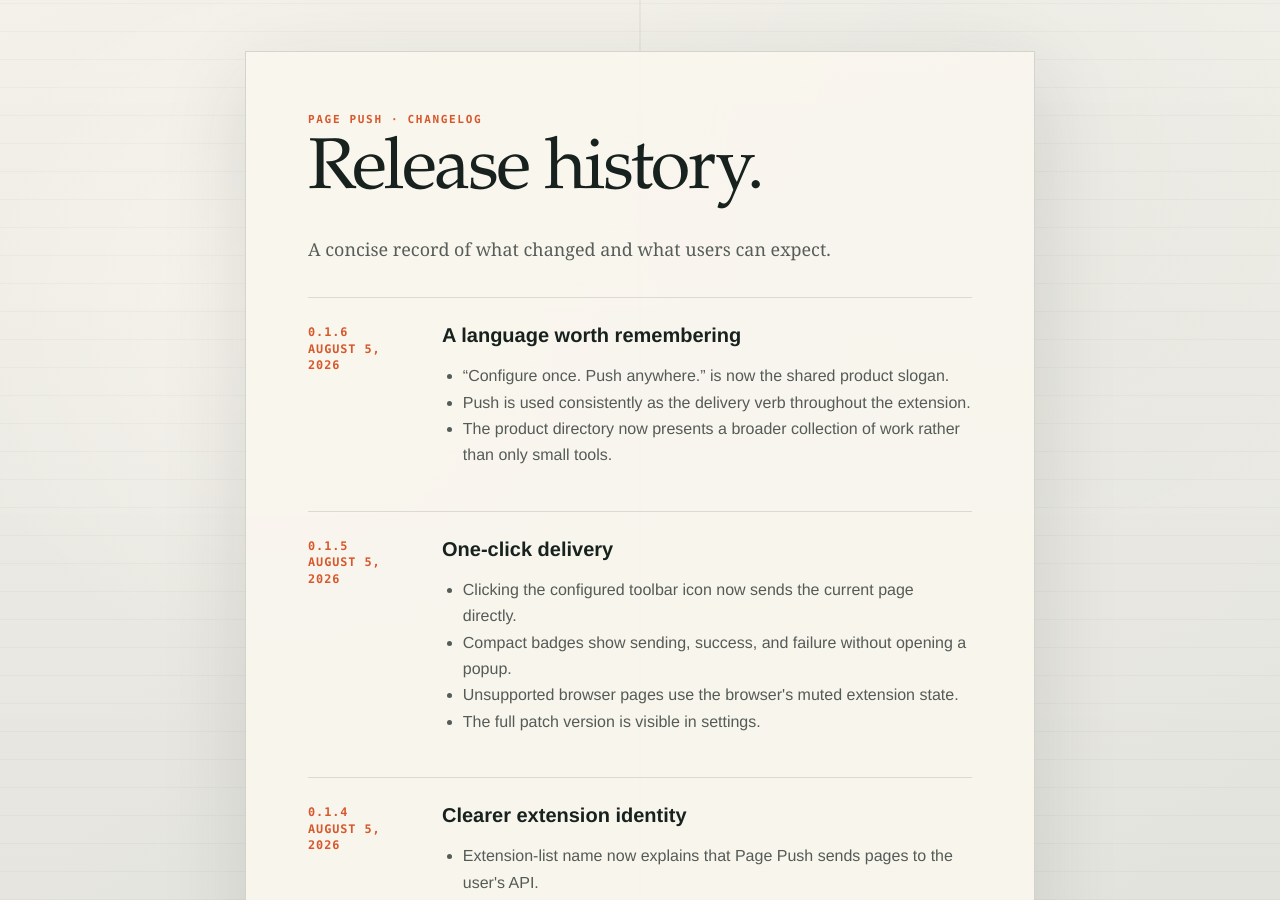
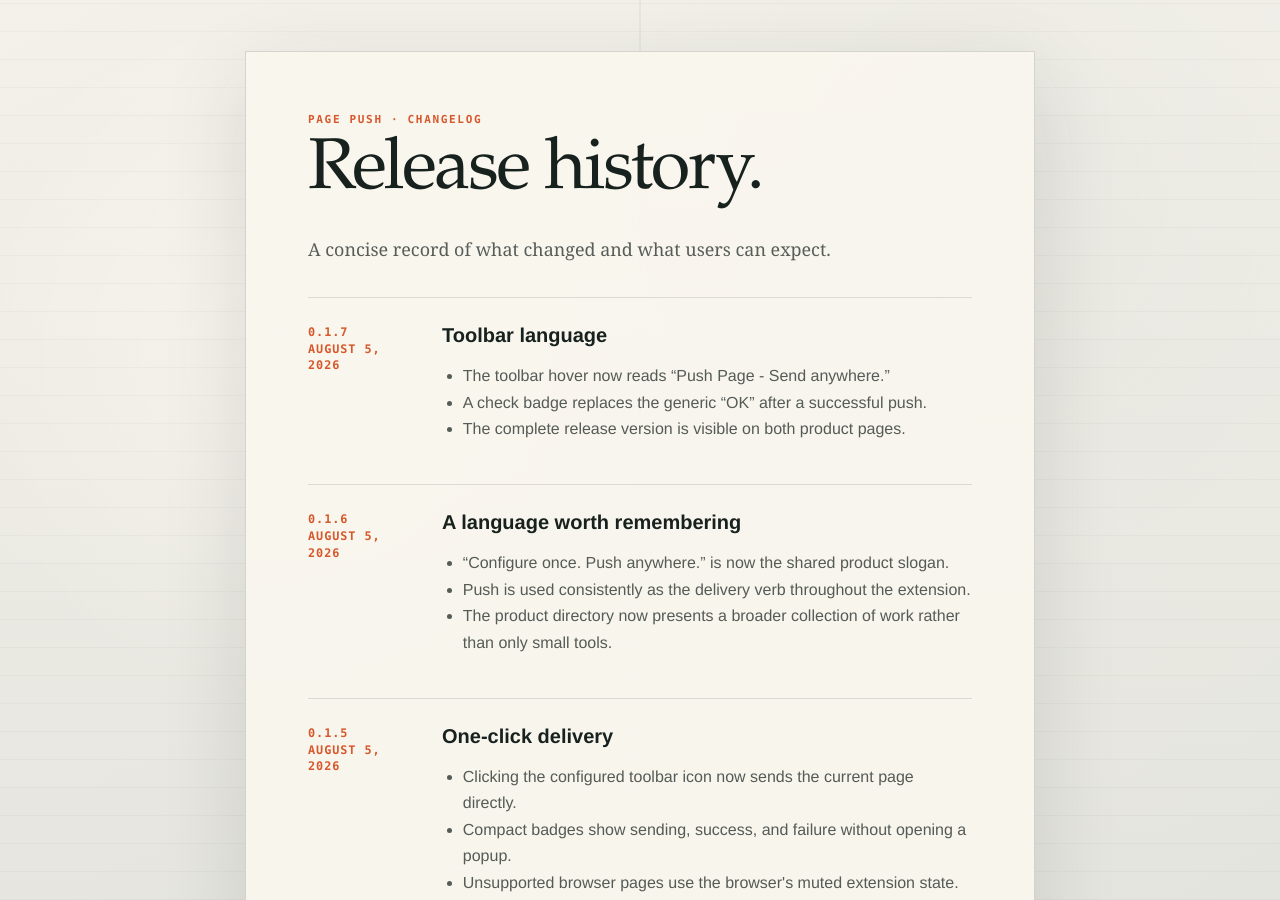
Before and after one commit to krwillxyz/krwillxyz.github.io, a Jekyll site: the page built from products/page-push/changelog/index.md, in a window 1280 px wide and 900 px high. Built offline with Jekyll 4.4.1, drawn with Linux system fonts in a browser that asks for light colours.

Commit message:
Show the complete Page Push version

```diff
--- a/products/page-push/changelog/index.md
+++ b/products/page-push/changelog/index.md
@@ -12,6 +12,7 @@ favicon: /assets/products/page-push/icon-0.1.2.png
     <p class="product-kicker">Page Push · Changelog</p>
     <h1>Release history.</h1>
     <p class="document-intro">A concise record of what changed and what users can expect.</p>
+    <section class="document-section version-row"><div class="version-number">0.1.7<br>August 5, 2026</div><div><h2>Toolbar language</h2><ul><li>The toolbar hover now reads “Push Page - Send anywhere.”</li><li>A check badge replaces the generic “OK” after a successful push.</li><li>The complete release version is visible on both product pages.</li></ul></div></section>
     <section class="document-section version-row"><div class="version-number">0.1.6<br>August 5, 2026</div><div><h2>A language worth remembering</h2><ul><li>“Configure once. Push anywhere.” is now the shared product slogan.</li><li>Push is used consistently as the delivery verb throughout the extension.</li><li>The product directory now presents a broader collection of work rather than only small tools.</li></ul></div></section>
     <section class="document-section version-row"><div class="version-number">0.1.5<br>August 5, 2026</div><div><h2>One-click delivery</h2><ul><li>Clicking the configured toolbar icon now sends the current page directly.</li><li>Compact badges show sending, success, and failure without opening a popup.</li><li>Unsupported browser pages use the browser's muted extension state.</li><li>The full patch version is visible in settings.</li></ul></div></section>
     <section class="document-section version-row"><div class="version-number">0.1.4<br>August 5, 2026</div><div><h2>Clearer extension identity</h2><ul><li>Extension-list name now explains that Page Push sends pages to the user's API.</li><li>The product visual shows the simple direct path from the current page to the user's endpoint.</li></ul></div></section>
```
Also changed, not shown: products/index.md (+1 -1 lines), products/page-push/index.md (+2 -2 lines), assets/products/page-push/manual-push-0.1.7.png (renamed from assets/products/page-push/manual-push-0.1.6.png), assets/products/page-push/social-card-0.1.7.png (renamed from assets/products/page-push/social-card-0.1.6.png).
